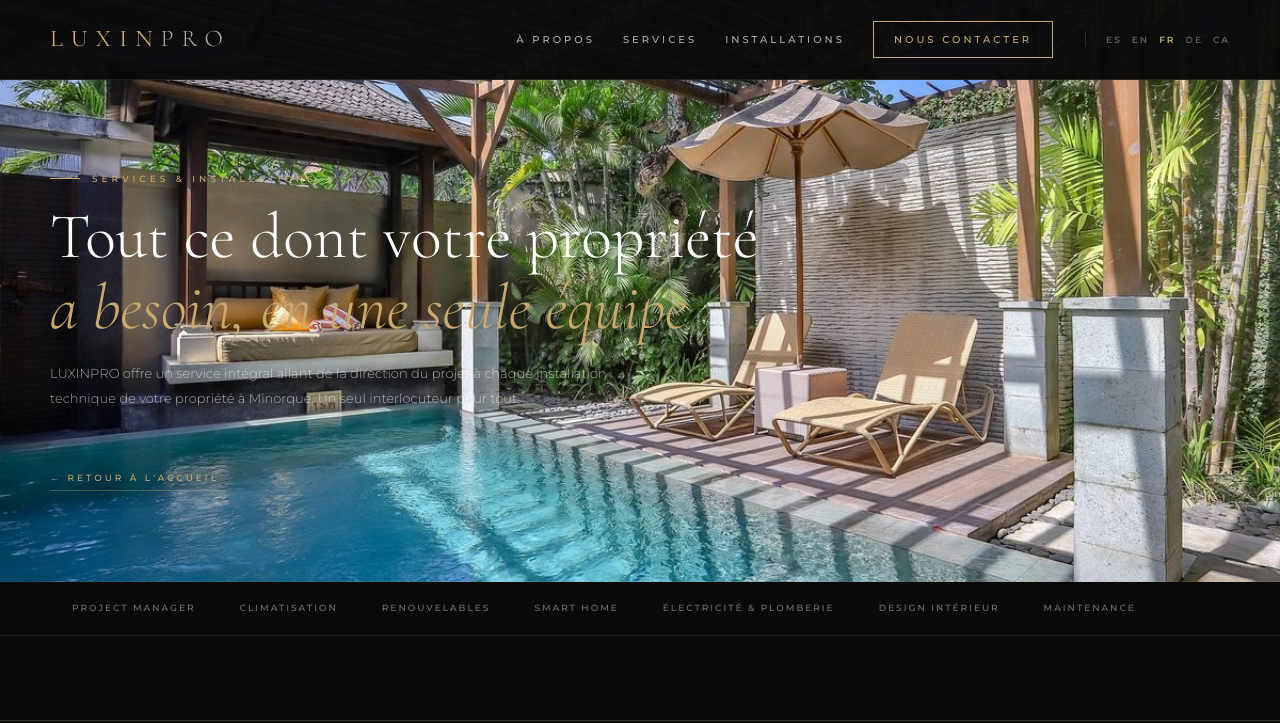
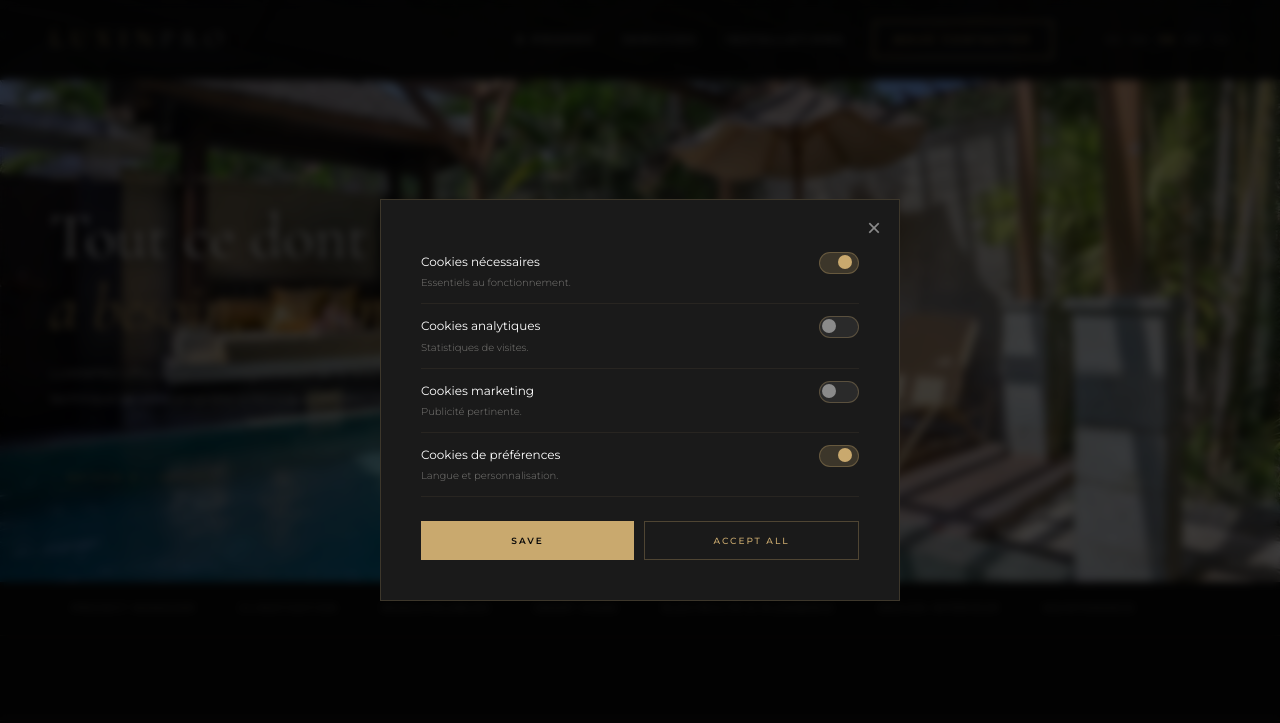
Before and after one commit to Polchu2899/Luxinpro, a plain HTML site: page fr/instalaciones.html in a window 1280 px wide. Both pictures are taken after a click on the button "SETTINGS". Shown: the top 723 px of the page. Drawn offline with nearby package versions, Linux system fonts and the light colour scheme.

Commit message:
Update instalaciones.html

```diff
--- a/fr/instalaciones.html
+++ b/fr/instalaciones.html
@@ -173,13 +173,13 @@
 }
 .page-tag {
   display: inline-flex; align-items: center; gap: 12px;
-  font-size: 9px; font-weight: 500; letter-spacing: 4px; text-transform: uppercase;
-  color: var(--gold); margin-bottom: 14px;
+  font-size: 9px; font-weight: 600; letter-spacing: 4px; text-transform: uppercase;
+  color: var(--gold-light); margin-bottom: 14px;
 }
 .page-tag::before { content: ''; display: inline-block; width: 30px; height: 1px; background: var(--gold); }
-.page-title { font-family: var(--font-display); font-size: clamp(38px,5vw,66px); font-weight: 300; color: var(--white); line-height: 1.1; margin-bottom: 16px; }
+.page-title { font-family: var(--font-display); font-size: clamp(38px,5vw,66px); font-weight: 300; color: var(--white); line-height: 1.1; margin-bottom: 16px; text-shadow:0 2px 20px rgba(0,0,0,0.8),0 1px 8px rgba(0,0,0,0.6); }
 .page-title em { font-style: italic; color: var(--gold); }
-.page-sub { font-size: 12px; font-weight: 300; color: rgba(245,242,236,0.5); max-width: 520px; line-height: 1.9; }
+.page-sub { font-size: 12px; font-weight: 300; color: rgba(245,242,236,0.92); max-width: 520px; line-height: 1.9; text-shadow: 0 1px 8px rgba(0,0,0,0.8); }
 .back-btn {
   display: inline-flex; align-items: center; gap: 10px; margin-top: 28px;
   font-size: 9px; font-weight: 500; letter-spacing: 3px; text-transform: uppercase;
@@ -321,7 +321,7 @@
     /* PAGE HERO */
     .page-hero {
       padding: 160px 50px 90px; position: relative; overflow: hidden;
-      background: linear-gradient(160deg, rgba(6,10,20,0.88) 0%, rgba(10,18,35,0.85) 60%, rgba(4,8,16,0.9) 100%);
+      background: linear-gradient(160deg, rgba(4,6,14,0.92) 0%, rgba(6,12,24,0.90) 60%, rgba(2,5,12,0.95) 100%);
       border-bottom: 1px solid rgba(201,169,110,0.1);
     }
     .page-hero::before {
@@ -331,12 +331,12 @@
     }
     .page-tag {
       display: inline-flex; align-items: center; gap: 12px; font-size: 9px;
-      font-weight: 500; letter-spacing: 4px; text-transform: uppercase; color: var(--gold); margin-bottom: 16px;
+      font-weight: 500; letter-spacing: 4px; text-transform: uppercase; color: var(--gold-light); margin-bottom: 16px;
     }
     .page-tag::before { content:''; display:inline-block; width:30px; height:1px; background:var(--gold); }
-    .page-title { font-family: var(--font-display); font-size: clamp(40px,5vw,68px); font-weight: 300; color: var(--white); line-height: 1.1; margin-bottom: 18px; }
+    .page-title { font-family: var(--font-display); font-size: clamp(40px,5vw,68px); font-weight: 300; color: var(--white); line-height: 1.1; margin-bottom: 18px; text-shadow:0 2px 20px rgba(0,0,0,0.8),0 1px 8px rgba(0,0,0,0.6); }
     .page-title em { font-style: italic; color: var(--gold); }
-    .page-sub { font-size: 13px; font-weight: 300; color: rgba(245,242,236,0.65); max-width: 600px; line-height: 1.9; margin-bottom: 32px; }
+    .page-sub { font-size: 13px; font-weight: 300; color: rgba(245,242,236,0.92); max-width: 600px; line-height: 1.9; margin-bottom: 32px; }
     .back-btn { display:inline-flex; align-items:center; gap:10px; font-size:9px; font-weight:500; letter-spacing:3px; text-transform:uppercase; color:var(--gold); text-decoration:none; border-bottom:1px solid rgba(201,169,110,0.35); padding-bottom:4px; transition:all .3s; }
     .back-btn:hover { border-bottom-color:var(--gold); }
 
@@ -487,6 +487,26 @@
       .cards-4 .card-img { height: 130px!important; }
       .fband-img { height: 200px!important; margin-bottom: 24px!important; }
     }
+
+    /* ── HERO TEXT LEGIBILITY ── */
+    .page-hero .page-tag {
+      color: #E8D5B0 !important;
+      text-shadow: 0 1px 12px rgba(0,0,0,0.95), 0 0 30px rgba(0,0,0,0.9) !important;
+      font-weight: 600 !important;
+    }
+    .page-hero .page-title {
+      text-shadow: 0 2px 24px rgba(0,0,0,0.85), 0 1px 8px rgba(0,0,0,0.7) !important;
+    }
+    .page-hero .page-title em {
+      text-shadow: 0 2px 20px rgba(0,0,0,0.8) !important;
+    }
+    .page-hero .page-sub {
+      color: rgba(245,242,236,0.92) !important;
+      text-shadow: 0 1px 10px rgba(0,0,0,0.85) !important;
+    }
+    .page-hero .back-btn {
+      text-shadow: 0 1px 6px rgba(0,0,0,0.8) !important;
+    }
 </style>
 </head>
 <body>
@@ -532,7 +552,7 @@
 <!-- HERO -->
 <div class="page-hero" style="background-image:url('../img/hero.jpg');background-size:cover;background-position:center 40%;background-blend-mode:multiply;">
   <div class="page-tag">Services &amp; Installations</div>
-  <h1 class="page-title">Tout ce dont votre propriété<br><em>a besoin, en une seule équipe</em></h1>
+  <h1 class="page-title" style="text-shadow:0 2px 24px rgba(0,0,0,0.85),0 1px 8px rgba(0,0,0,0.7);">Tout ce dont votre propriété<br><em>a besoin, en une seule équipe</em></h1>
   <p class="page-sub">LUXINPRO offre un service intégral allant de la direction du projet à chaque installation technique de votre propriété à Minorque. Un seul interlocuteur pour tout.</p>
   <a href="index.html" class="back-btn">← Retour à l'accueil</a>
 </div>
@@ -909,70 +929,56 @@
 </div>
 
 <script>
-(function() {
-  // Mobile menu
-  var btn = document.getElementById('mMenuBtn');
-  var menu = document.getElementById('mobileMenu');
-  if (btn && menu) {
-    btn.addEventListener('click', function() { btn.classList.toggle('open'); menu.classList.toggle('open'); });
-    menu.querySelectorAll('a').forEach(function(a) {
-      a.addEventListener('click', function() { btn.classList.remove('open'); menu.classList.remove('open'); });
-    });
-  }
-  // Cursor
-  if (window.matchMedia('(hover: hover)').matches) {
-    var cur = document.getElementById('cursor'), rng = document.getElementById('cursorRing');
-    if (cur && rng) {
-      var mx = innerWidth/2, my = innerHeight/2, rx = mx, ry = my;
-      document.addEventListener('mousemove', function(e) { mx=e.clientX; my=e.clientY; cur.style.left=mx+'px'; cur.style.top=my+'px'; });
-      (function loop() { rx+=(mx-rx)*.22; ry+=(my-ry)*.22; rng.style.left=rx+'px'; rng.style.top=ry+'px'; requestAnimationFrame(loop); })();
-      document.querySelectorAll('a,button').forEach(function(el) {
-        el.addEventListener('mouseenter', function() { cur.classList.add('hover'); rng.classList.add('hover'); });
-        el.addEventListener('mouseleave', function() { cur.classList.remove('hover'); rng.classList.remove('hover'); });
-      });
-    }
-  }
-  // Smooth scroll
-  document.querySelectorAll('a[href^="#"]').forEach(function(a) {
-    a.addEventListener('click', function(e) {
-      var t = document.querySelector(a.getAttribute('href'));
-      if (t) { e.preventDefault(); t.scrollIntoView({ behavior: 'smooth' }); }
-    });
-  });
-  // Cookies
-  var CK = [
-    {id:'necessary',l:'Necessary',d:'Essential.',locked:true,v:true},
-    {id:'analytics',l:'Analytics',d:'Statistics.',locked:false,v:false},
-    {id:'marketing',l:'Marketing',d:'Advertising.',locked:false,v:false},
-    {id:'preferences',l:'Preferences',d:'Language.',locked:false,v:true}
-  ];
+var CK = [
+  {id:'necessary', l:'Cookies nécessaires', d:'Essentiels au fonctionnement.', locked:true, v:true},
+  {id:'analytics', l:'Cookies analytiques', d:'Statistiques de visites.', locked:false, v:false},
+  {id:'marketing', l:'Cookies marketing', d:'Publicité pertinente.', locked:false, v:false},
+  {id:'preferences', l:'Cookies de préférences', d:'Langue et personnalisation.', locked:false, v:true}
+];
+// Cookie functions (global so onclick works)
+function ckHide() {
+  var b = document.getElementById('cookieBanner'); if(b) b.style.transform = 'translateY(100%)';
+  var m = document.getElementById('cookieModal'); if(m) m.style.display = 'none';
+}
+function ckAcc() { localStorage.setItem('lxp_consent', JSON.stringify({necessary:true,analytics:true,marketing:true,preferences:true,date:new Date().toISOString()})); ckHide(); }
+function ckRej() { localStorage.setItem('lxp_consent', JSON.stringify({necessary:true,analytics:false,marketing:false,preferences:false,date:new Date().toISOString()})); ckHide(); }
+function ckCfg() { var m = document.getElementById('cookieModal'); if(m) m.style.display = 'flex'; }
+function ckSave() {
+  var r = {}; CK.forEach(function(c) { r[c.id] = c.locked ? true : document.getElementById('ck_' + c.id).checked; });
+  r.date = new Date().toISOString(); localStorage.setItem('lxp_consent', JSON.stringify(r)); ckHide();
+}
+// Init after DOM ready
+document.addEventListener('DOMContentLoaded', function() {
   var oo = document.getElementById('ckOpts');
   if (oo) {
     CK.forEach(function(c) {
       var d = document.createElement('div');
-      d.style.cssText = 'display:flex;justify-content:space-between;align-items:center;padding:10px 0;border-bottom:1px solid rgba(201,169,110,0.08);gap:10px;';
-      d.innerHTML = '<div><p style="font-size:12px;color:#fff;margin-bottom:2px;">'+c.l+'</p><p style="font-size:10px;color:rgba(245,242,236,0.45);">'+c.d+'</p></div>'
-        +'<label style="position:relative;display:inline-block;width:40px;height:22px;flex-shrink:0;cursor:'+(c.locked?'not-allowed':'pointer')+';">'
-        +'<input type="checkbox" id="ck_'+c.id+'" '+(c.v?'checked':'')+' '+(c.locked?'disabled':'')+' style="opacity:0;position:absolute;">'
-        +'<span id="tr_'+c.id+'" style="position:absolute;inset:0;background:'+(c.v?'rgba(201,169,110,.2)':'rgba(255,255,255,.07)')+';border-radius:22px;border:1px solid rgba(201,169,110,.3);"></span>'
-        +'<span id="kn_'+c.id+'" style="position:absolute;top:3px;left:'+(c.v?'19':'3')+'px;width:14px;height:14px;background:'+(c.v?'#C9A96E':'#8A8A8A')+';border-radius:50%;transition:all .3s;pointer-events:none;"></span>'
-        +'</label>';
+      d.style.cssText = 'display:flex;justify-content:space-between;align-items:flex-start;padding:12px 0;border-bottom:1px solid rgba(201,169,110,0.08);gap:12px;';
+      d.innerHTML = '<div><p style="font-size:12px;font-weight:400;color:#fff;margin-bottom:3px;">' + c.l + '</p>'
+        + '<p style="font-size:10px;font-weight:300;color:rgba(245,242,236,0.45);line-height:1.6;">' + c.d + '</p></div>'
+        + '<label style="position:relative;display:inline-block;width:40px;height:22px;flex-shrink:0;cursor:' + (c.locked ? 'not-allowed' : 'pointer') + ';">'
+        + '<input type="checkbox" id="ck_' + c.id + '" ' + (c.v ? 'checked' : '') + ' ' + (c.locked ? 'disabled' : '') + ' style="opacity:0;position:absolute;">'
+        + '<span id="tr_' + c.id + '" style="position:absolute;inset:0;background:' + (c.v ? 'rgba(201,169,110,.2)' : 'rgba(255,255,255,.07)') + ';border-radius:22px;border:1px solid rgba(201,169,110,.3);transition:background .3s;"></span>'
+        + '<span id="kn_' + c.id + '" style="position:absolute;top:3px;left:' + (c.v ? '19' : '3') + 'px;width:14px;height:14px;background:' + (c.v ? '#C9A96E' : '#8A8A8A') + ';border-radius:50%;transition:all .3s;pointer-events:none;"></span>'
+        + '</label>';
       oo.appendChild(d);
       if (!c.locked) {
-        var i=d.querySelector('#ck_'+c.id), k=d.querySelector('#kn_'+c.id), tr=d.querySelector('#tr_'+c.id);
-        i.addEventListener('change',function(){k.style.left=i.checked?'19px':'3px';k.style.background=i.checked?'#C9A96E':'#8A8A8A';tr.style.background=i.checked?'rgba(201,169,110,.2)':'rgba(255,255,255,.07)';});
+        var inp = d.querySelector('#ck_' + c.id), knob = d.querySelector('#kn_' + c.id), track = d.querySelector('#tr_' + c.id);
+        inp.addEventListener('change', function() {
+          knob.style.left = inp.checked ? '19px' : '3px';
+          knob.style.background = inp.checked ? '#C9A96E' : '#8A8A8A';
+          track.style.background = inp.checked ? 'rgba(201,169,110,.2)' : 'rgba(255,255,255,.07)';
+        });
       }
     });
   }
-  window.addEventListener('DOMContentLoaded', function() {
-    if (!localStorage.getItem('lxp_consent')) setTimeout(function() { var b=document.getElementById('cookieBanner'); if(b) b.style.transform='translateY(0)'; }, 2200);
-  });
-  function ckHide() { var b=document.getElementById('cookieBanner'); if(b) b.style.transform='translateY(100%)'; var m=document.getElementById('cookieModal'); if(m) m.style.display='none'; }
-  function ckAcc() { localStorage.setItem('lxp_consent',JSON.stringify({necessary:true,analytics:true,marketing:true,preferences:true,date:new Date().toISOString()})); ckHide(); }
-  function ckRej() { localStorage.setItem('lxp_consent',JSON.stringify({necessary:true,analytics:false,marketing:false,preferences:false,date:new Date().toISOString()})); ckHide(); }
-  function ckCfg() { var m=document.getElementById('cookieModal'); if(m) m.style.display='flex'; }
-  function ckSave() { var r={}; CK.forEach(function(c){r[c.id]=c.locked?true:document.getElementById('ck_'+c.id).checked;}); r.date=new Date().toISOString(); localStorage.setItem('lxp_consent',JSON.stringify(r)); ckHide(); }
-})();
+  // Show banner if no consent
+  if (!localStorage.getItem('lxp_consent')) {
+    setTimeout(function() {
+      var b = document.getElementById('cookieBanner'); if(b) b.style.transform = 'translateY(0)';
+    }, 2200);
+  }
+});
 </script>
 </body>
 </html>
```
